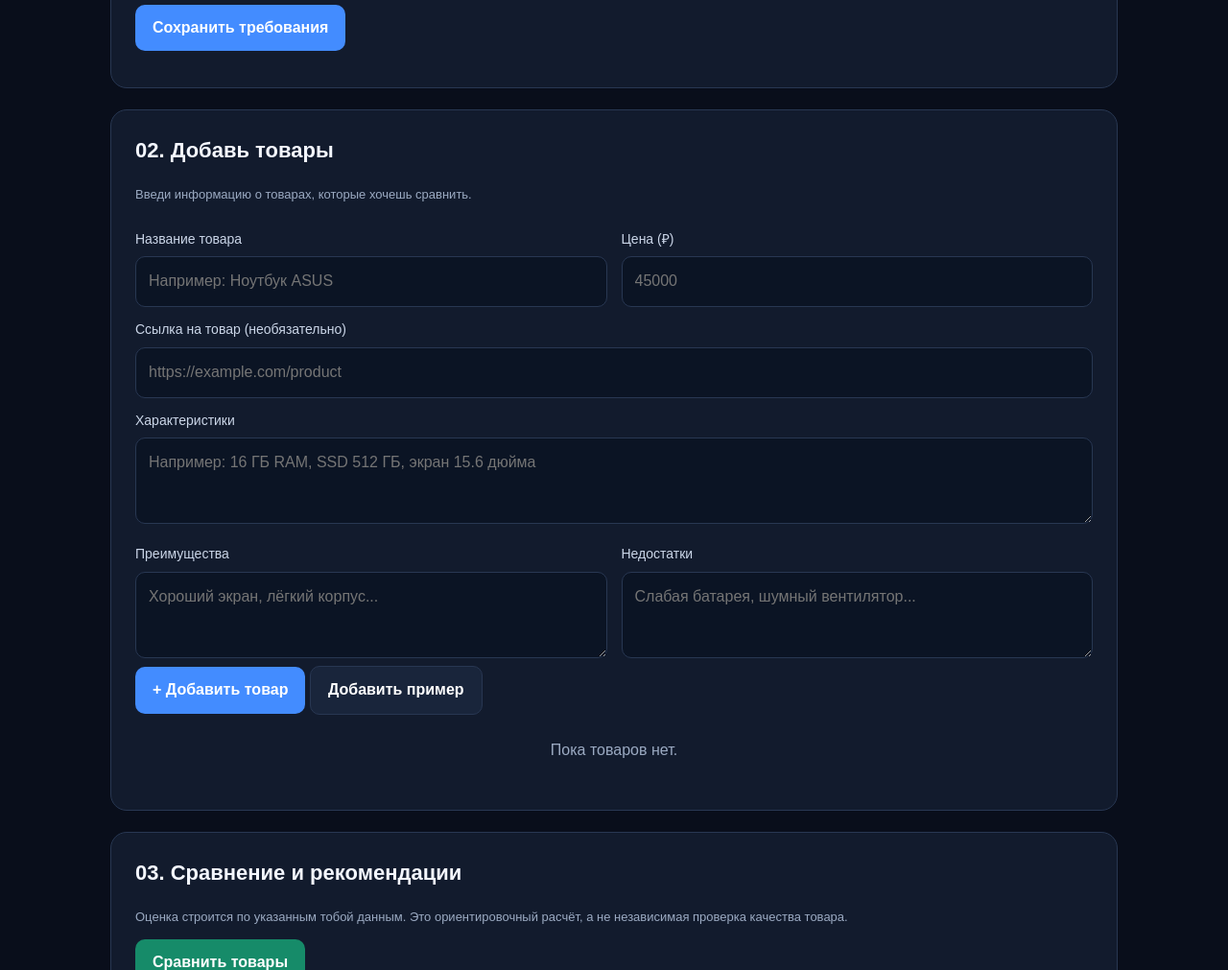
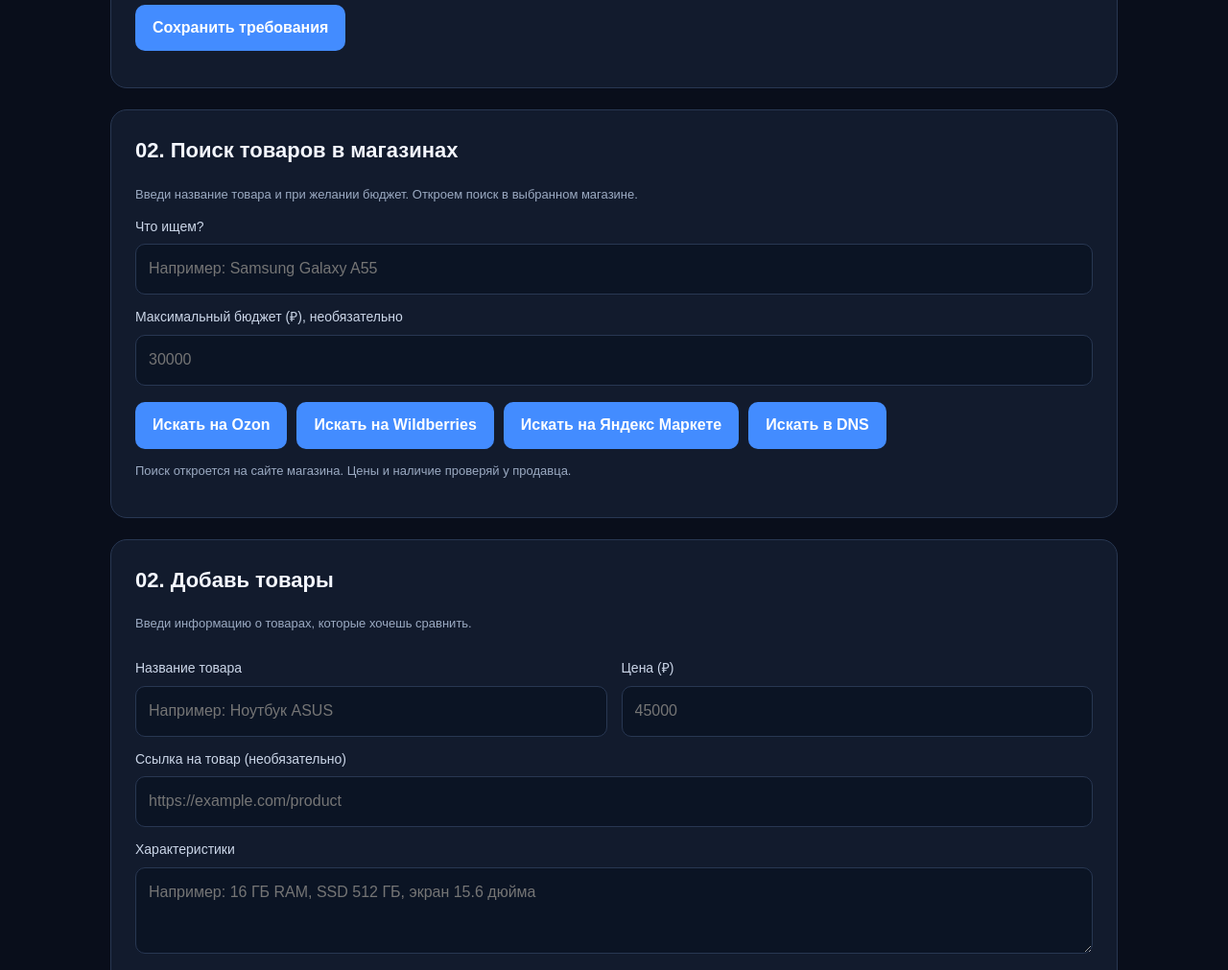
Before and after one commit to xxleb-r/xlebusek-pick, a plain HTML site: page index.html in a window 1280 px wide. Shown: the part 775-1786 px from the top of the page at 96% size. Drawn offline with Linux system fonts and the light colour scheme.

Commit message:
Add product search shortcuts for major stores

```diff
--- a/index.html
+++ b/index.html
@@ -203,6 +203,7 @@ a {color:#78b5ff}
   <nav>
     <a href="#search">Подбор</a>
     <a href="#products">Товары</a>
+    <a href="#marketSearch">Поиск магазинов</a>
     <a href="#comparison">Сравнение</a>
     <a href="#about">О проекте</a>
   </nav>
@@ -247,6 +248,22 @@ a {color:#78b5ff}
 
   <button class="btn" onclick="saveTask()">Сохранить требования</button>
   <p class="small" id="taskStatus"></p>
+</section>
+
+<section class="section" id="marketSearch">
+  <h2>02. Поиск товаров в магазинах</h2>
+  <p class="small">Введи название товара и при желании бюджет. Откроем поиск в выбранном магазине.</p>
+  <label for="marketQuery">Что ищем?</label>
+  <input id="marketQuery" type="search" placeholder="Например: Samsung Galaxy A55">
+  <label for="marketBudget">Максимальный бюджет (₽), необязательно</label>
+  <input id="marketBudget" type="number" min="0" placeholder="30000">
+  <div class="actions">
+    <button class="btn" onclick="searchMarket('ozon')">Искать на Ozon</button>
+    <button class="btn" onclick="searchMarket('wb')">Искать на Wildberries</button>
+    <button class="btn" onclick="searchMarket('ym')">Искать на Яндекс Маркете</button>
+    <button class="btn" onclick="searchMarket('dns')">Искать в DNS</button>
+  </div>
+  <p class="small" id="marketStatus">Поиск откроется на сайте магазина. Цены и наличие проверяй у продавца.</p>
 </section>
 
 <section class="section" id="products">
@@ -331,6 +348,38 @@ let taskData = {
   priority:"balanced",
   requirements:""
 };
+
+function searchMarket(store) {
+  const queryInput = document.getElementById("marketQuery");
+  const budgetInput = document.getElementById("marketBudget");
+  const query = queryInput.value.trim();
+  const budget = Number(budgetInput.value);
+
+  if (!query) {
+    document.getElementById("marketStatus").textContent = "Сначала введи название товара.";
+    queryInput.focus();
+    return;
+  }
+
+  if (budgetInput.value && (!Number.isFinite(budget) || budget < 0)) {
+    document.getElementById("marketStatus").textContent = "Проверь значение бюджета.";
+    return;
+  }
+
+  const searchText = query + (budget > 0 ? " до " + budget + " рублей" : "");
+  const encoded = encodeURIComponent(searchText);
+  const urls = {
+    ozon: "https://www.ozon.ru/search/?text=" + encoded,
+    wb: "https://www.wildberries.ru/catalog/0/search.aspx?search=" + encoded,
+    ym: "https://market.yandex.ru/search?text=" + encoded,
+    dns: "https://www.dns-shop.ru/search/?q=" + encoded
+  };
+
+  if (!urls[store]) return;
+  document.getElementById("marketStatus").textContent =
+    "Открываем поиск. Проверь цену, характеристики и наличие на сайте магазина.";
+  window.open(urls[store], "_blank", "noopener,noreferrer");
+}
 
 function loadData() {
   try {
```
